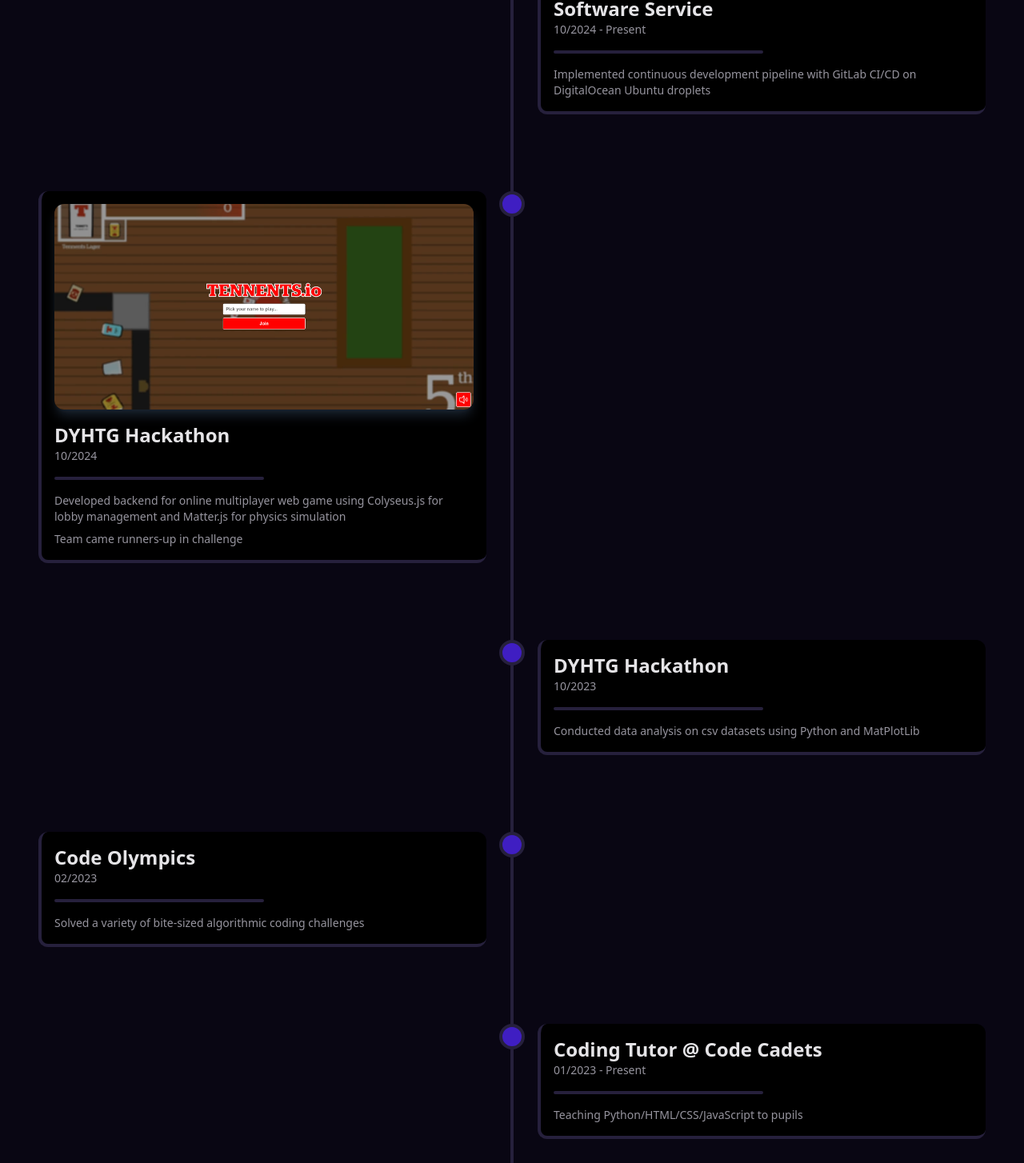
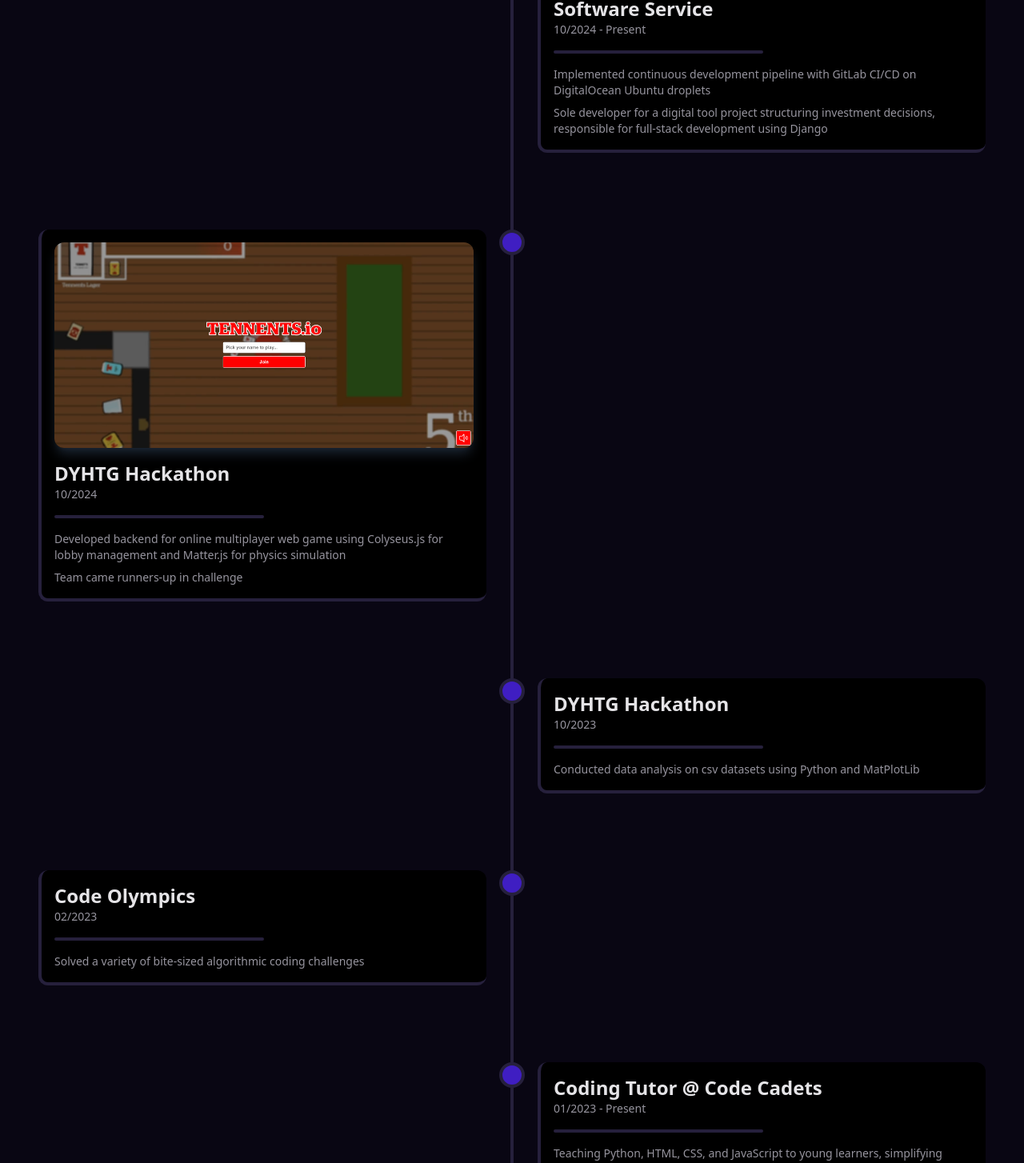
Before and after one commit to andrew-holligan/Portfolio, a React (Vite) app in the folder client/: page / in a window 1280 px wide. Shown: the part 2810-4264 px from the top of the page at 80% size. Built offline with nearby package versions, Linux system fonts and the light colour scheme.

Commit message:
update: cv

```diff
--- a/client/src/views/journey/Timeline.tsx
+++ b/client/src/views/journey/Timeline.tsx
@@ -10,6 +10,7 @@ function Timeline() {
       subtitle: "10/2024 - Present",
       content: [
         "Implemented continuous development pipeline with GitLab CI/CD on DigitalOcean Ubuntu droplets",
+        "Sole developer for a digital tool project structuring investment decisions, responsible for full-stack development using Django",
       ],
     },
     {
@@ -36,7 +37,9 @@ function Timeline() {
     {
       title: "Coding Tutor @ Code Cadets",
       subtitle: "01/2023 - Present",
-      content: ["Teaching Python/HTML/CSS/JavaScript to pupils"],
+      content: [
+        "Teaching Python, HTML, CSS, and JavaScript to young learners, simplifying concepts for better understanding",
+      ],
     },
     {
       title: "MSci Computing Science @ University of Glasgow",
```
Also changed, not shown: 1 other file (tests, documents, lock files or other folders).
